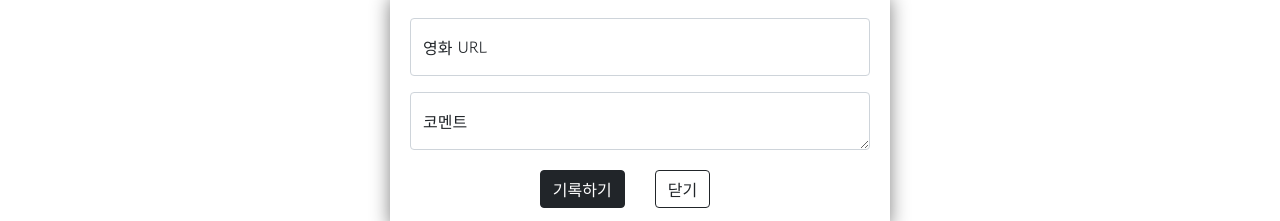
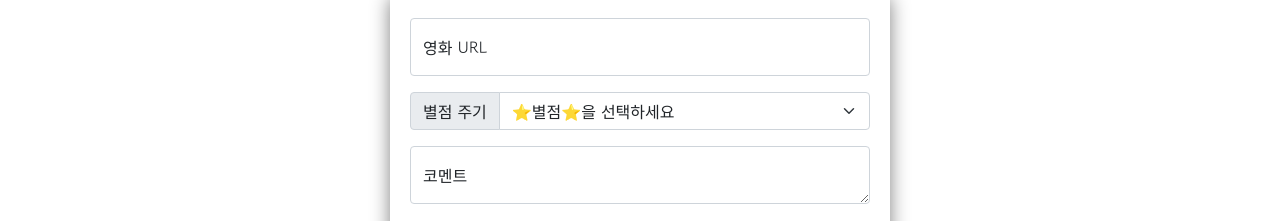
Before and after one commit to WATER2034/-updated, a plain HTML site: page index.html in a window 1280 px wide. Shown: the part 272-493 px from the top of the page. Drawn offline with nearby package versions, Linux system fonts and the light colour scheme.

Commit message:
Update index.html

```diff
--- a/index.html
+++ b/index.html
@@ -95,6 +95,17 @@
             <input type="email" class="form-control" id="floatingInput" placeholder="name@example.com">
             <label for="floatingInput">영화 URL</label>
         </div>
+        <div class="input-group mb-3">
+            <label class="input-group-text" for="inputGroupSelect01">별점 주기</label>
+            <select class="form-select" id="inputGroupSelect01">
+              <option selected> ⭐별점⭐을 선택하세요</option>
+              <option value="1">⭐</option>
+              <option value="2">⭐⭐</option>
+              <option value="3">⭐⭐⭐</option>
+              <option value="4">⭐⭐⭐⭐</option>
+              <option value="5">⭐⭐⭐⭐⭐</option>
+            </select>
+          </div>
         <div class="form-floating">
             <textarea class="form-control" placeholder="Leave a comment here" id="floatingTextarea"></textarea>
             <label for="floatingTextarea">코멘트</label>
```
